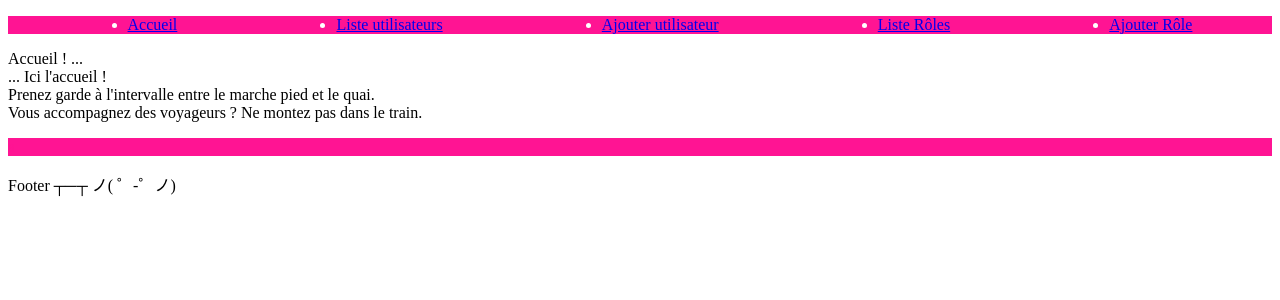
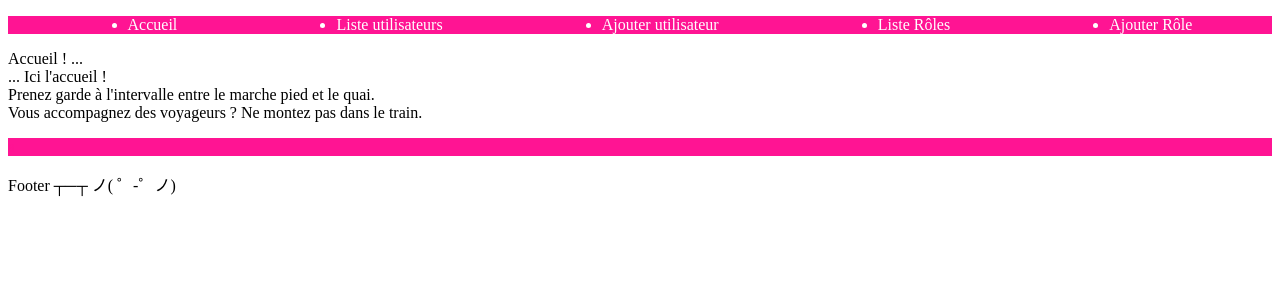
Before and after one commit to LopezN26/evalSQL2, a PHP site: page /index.php in a window 1280 px wide. Shown: the part 32-332 px from the top of the page. Run offline with PHP 8.4, Linux system fonts and the light colour scheme.

Commit message:
un peu de css et ajout BDD

```diff
--- a/templates/cssSheet.css
+++ b/templates/cssSheet.css
@@ -28,3 +28,12 @@ td
     color: deeppink;
     background-color: deeppink;
 }
+a
+{
+    color : white;
+    text-decoration: none;
+}
+a:hover
+{
+    text-decoration: underline;
+}
```
